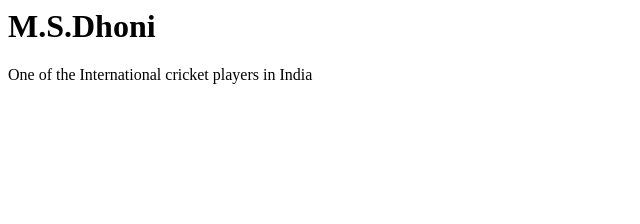
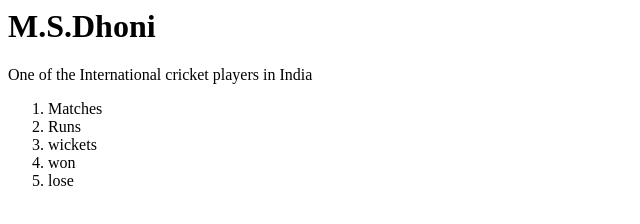
Before and after one commit to Janu-04/cricket, a plain HTML site: page index.html in a window 1280 px wide. Shown: the whole page, without its empty margins (0-640 px from the left). Drawn offline with Linux system fonts and the light colour scheme.

Commit message:
Add files via upload

```diff
--- a/index.html
+++ b/index.html
@@ -1,9 +1,16 @@
 <html>
     <head>
-        <title>Famous Cricketer</title>
+        <title>The Famous Cricketer</title>
     </head>
     <body>
         <h1>M.S.Dhoni</h1>
         <p>One of the International cricket players in India</p>
+        <ol>
+            <li>Matches</li>
+            <li>Runs</li>
+            <li>wickets</li>
+            <li>won</li>
+            <li>lose</li>
+        </ol>
     </body>
 <html>
```
